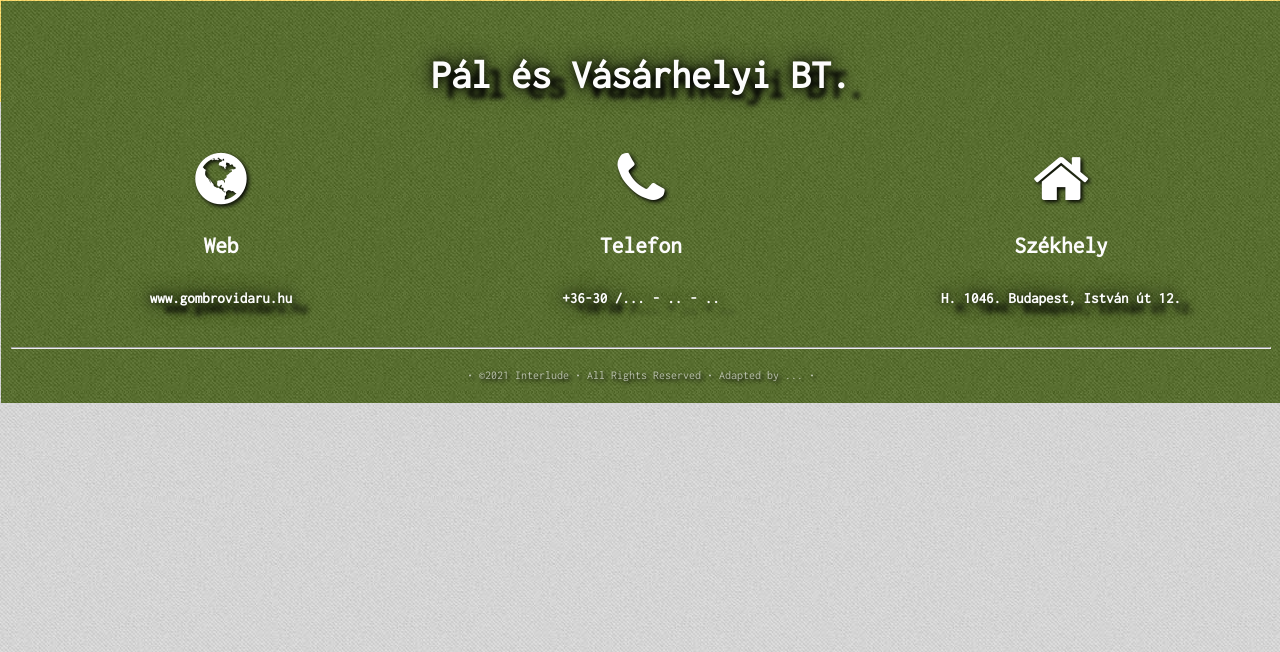
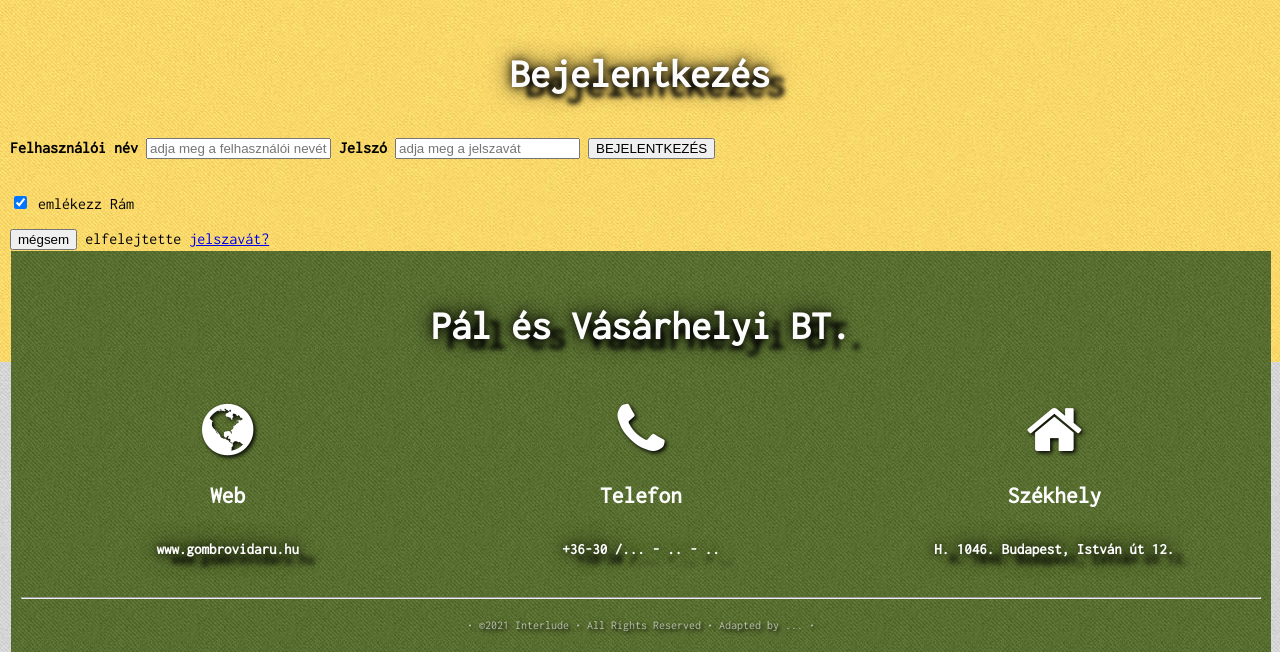
Before and after one commit to l4kyxa/AFP2021_1_LB_A, a PHP site: page /bejelentkezes.php in a window 1280 px wide. Shown: the part 54-706 px from the top of the page. Run offline with PHP 8.4, Linux system fonts and the light colour scheme.

Commit message:
bejelentkezes.php-bejelntkezés form megírása

```diff
--- a/Front-End/bejelentkezes.php
+++ b/Front-End/bejelentkezes.php
@@ -32,6 +32,35 @@
 </div>
 
 <!---->
+<div id="content">
+    <!---->
+    <div id="box_2">
+        <form action="/action_page.php" method="post">
+            <h2>Bejelentkezés</h2>
+            <div class="imgcontainer">
+                <!--    <img src="images\avatar.png" alt="Avatar" class="avatar">  -->
+            </div>
+
+            <div class="container">
+                <label for="uname"><b>Felhasználói név</b></label>
+                <input type="text" placeholder="adja meg a felhasználói nevét" name="uname" required>
+
+                <label for="psw"><b>Jelszó</b></label>
+                <input type="password" placeholder="adja meg a jelszavát" name="psw" required>
+                <button type="submit" class="registerbtn">BEJELENTKEZÉS</button>
+                <label>
+                    <br>
+                    <br>
+                    <br>
+                    <input type="checkbox" checked="checked" name="remember"> emlékezz Rám
+                </label>
+            </div>
+            <br>
+            <div class="container">
+                <button onclick="document.location.href='kezdolap.php'" type="button" class="cancelbtn">mégsem</button>
+                <span class="psw">elfelejtette <a href="#">jelszavát?</a></span>
+            </div>
+        </form>
 
 <!---->
 <div id="footer">
```
